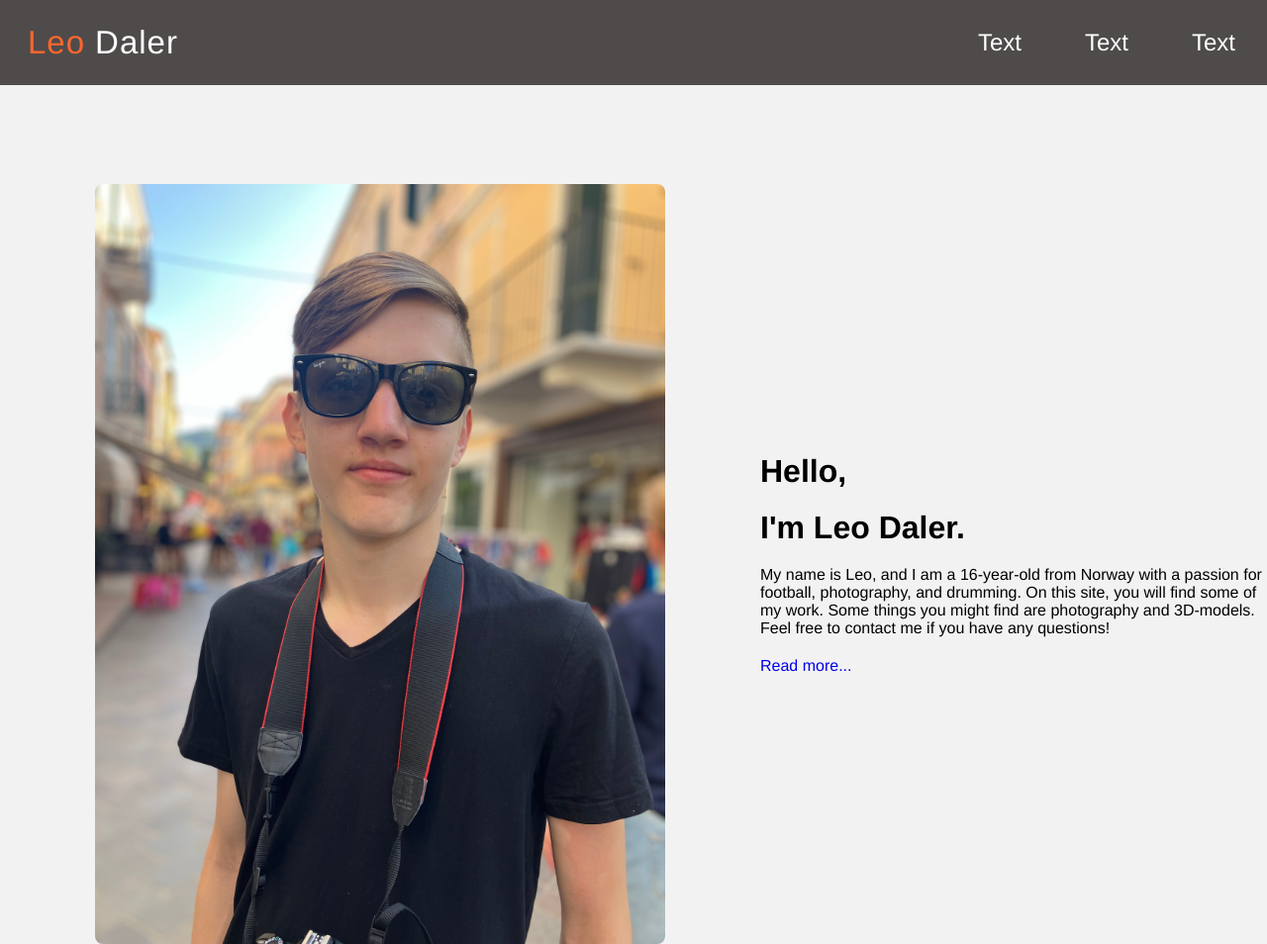
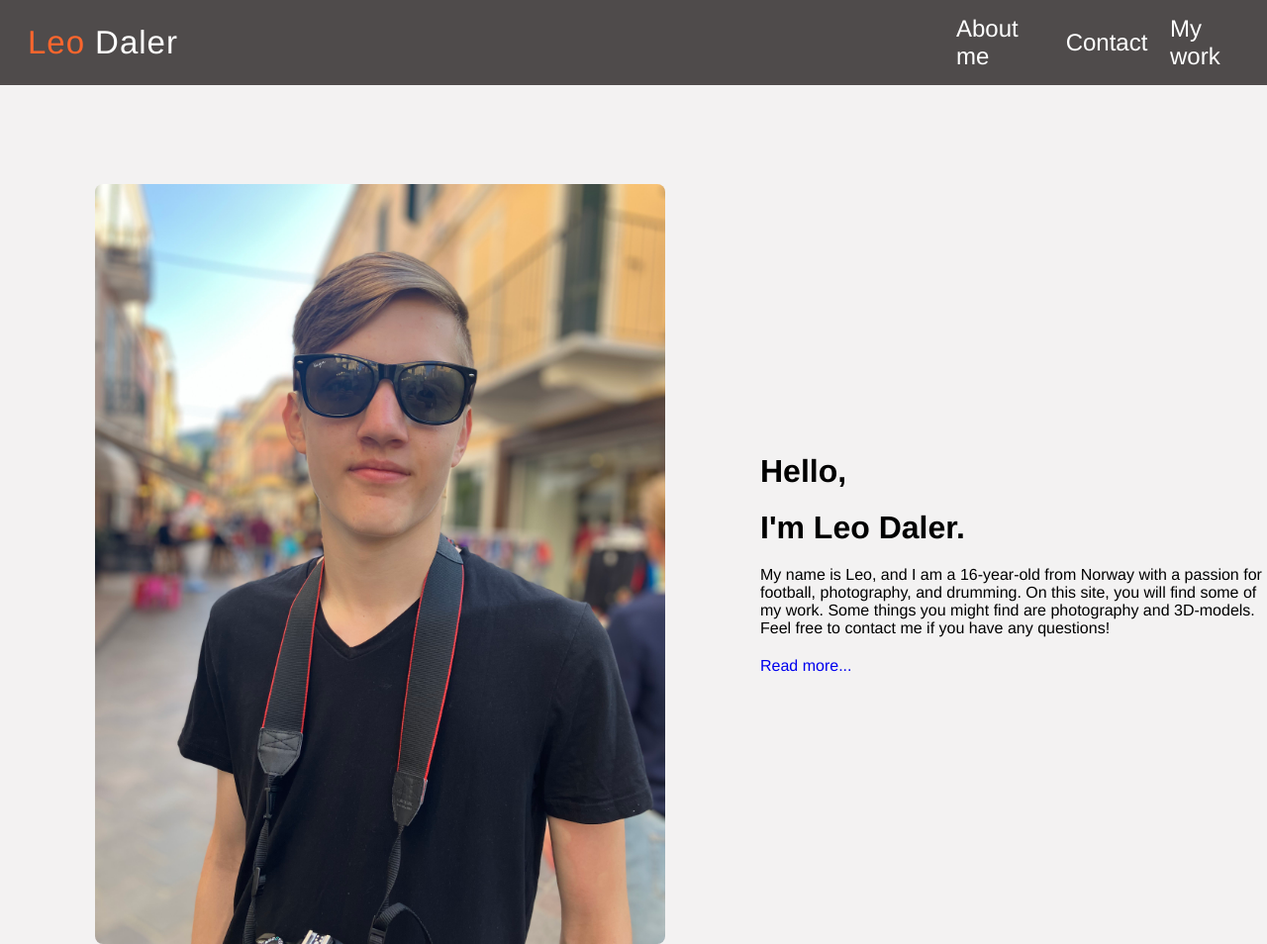
Before and after one commit to addrex/hjemmeside-leo, a plain HTML site: page Website/index.html in a window 1280 px wide. Shown: the top 954 px of the page at 99% size. Drawn offline with Linux system fonts and the light colour scheme.

Commit message:
Update index.html

```diff
--- a/Website/index.html
+++ b/Website/index.html
@@ -35,9 +35,9 @@
     <nav class="navbar">
         <ul class="navList">
             <li class="logoWrapper"><a href="/Website/index.html" class="logoDirect"><div class="logo"><div class="logo1"><p>Leo</p></div><div class="logo2"><p class="daler">Daler</p></div></div></a>
-            <li class="hideOnMobile" id="item1"><a href="">Text</a></li>
-            <li class="hideOnMobile" id="item2"><a href="">Text</a></li>
-            <li class="hideOnMobile" id="item3"><a href="">Text</a></li>
+            <li class="hideOnMobile" id="item1"><a href="">About me</a></li>
+            <li class="hideOnMobile" id="item2"><a href="">Contact</a></li>
+            <li class="hideOnMobile" id="item3"><a href="">My work</a></li>
             <li class="menu" onclick=showSidebar()><svg xmlns="http://www.w3.org/2000/svg" height="34px" viewBox="0 -960 960 960" width="34px" fill="#5f6368"><path d="M120-240v-80h720v80H120Zm0-200v-80h720v80H120Zm0-200v-80h720v80H120Z" class="menuButton" onclick=showSidebar()></svg></li>
             </ul>
     </nav>
```
